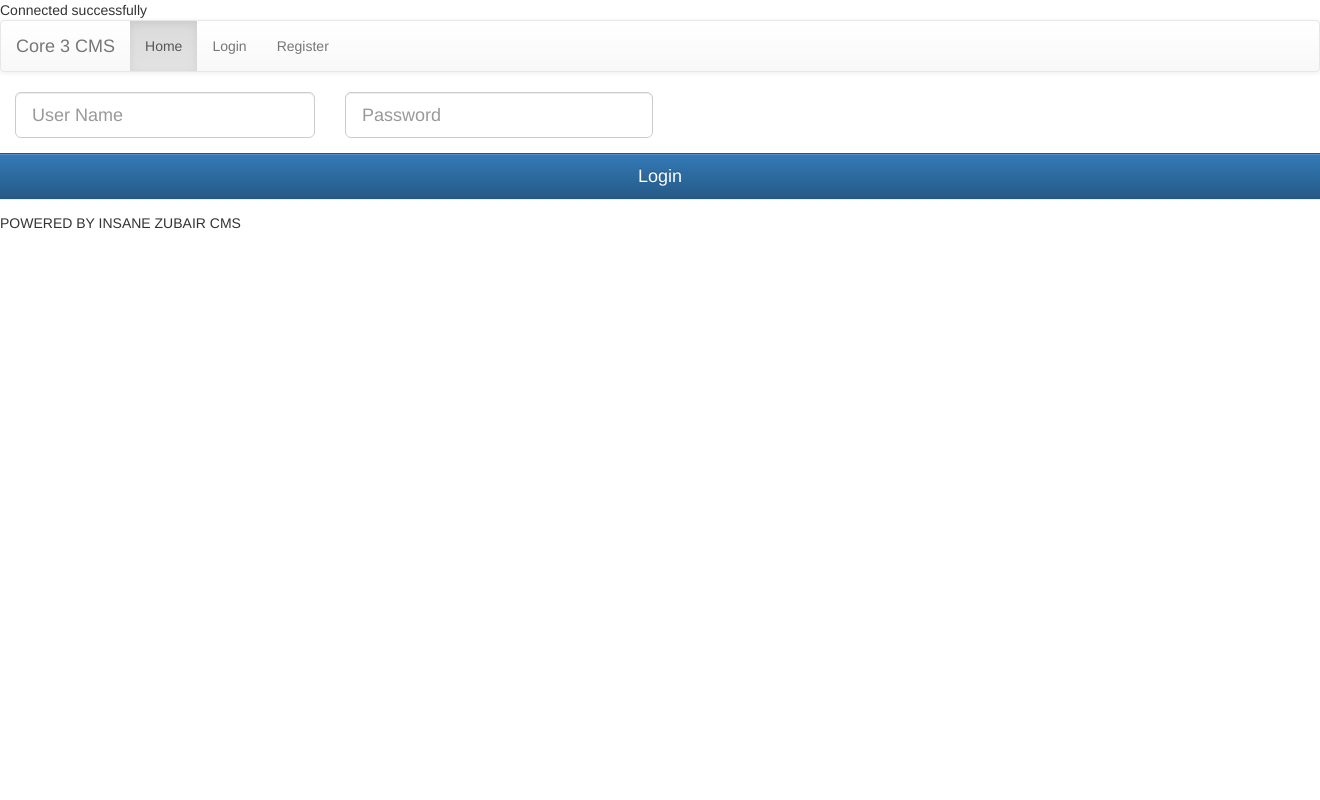
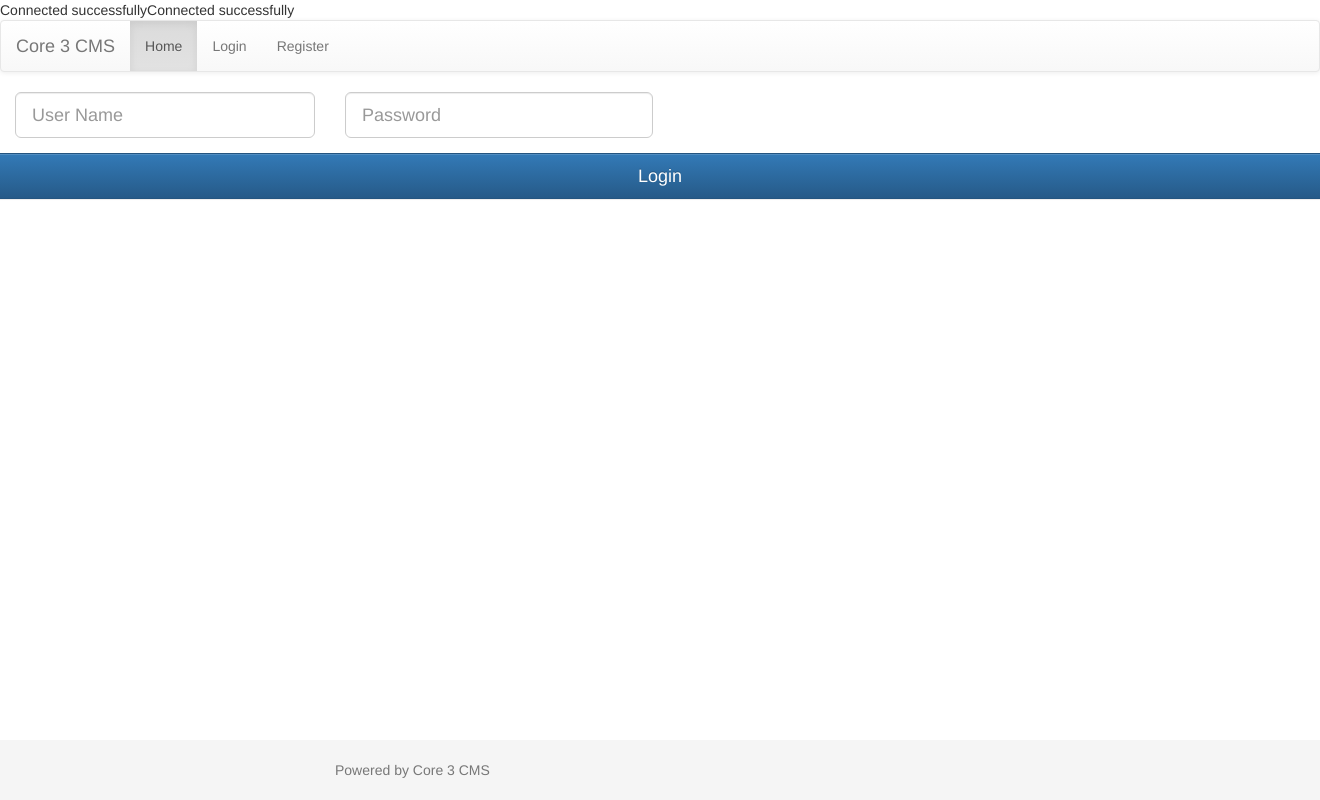
Before and after one commit to Core3Project/Core3, a PHP site: page /login.php in a window 1320 px wide; the page is wider, and only the part inside the window is pictured. Run offline with PHP 8.4, Linux system fonts and the light colour scheme.

Commit message:
Updated Footer
Footer Update

```diff
--- a/login.php
+++ b/login.php
@@ -9,7 +9,15 @@ print(load_which("system/templates/header.tpl.php"));
 <body>
 <head>
 </head>
+<?php
+if(isset(($_POST['submit']))){
 
+  $username = ($_POST['username']);
+  $email = ($_POST['email']);
+  $password = ($_POST['password']);
+}
+
+ ?>
 
 <form role="form" method="post" action="" autocomplete="off">
                 <div class="form-group col-lg-3">
--- /dev/null
+++ b/system/core/auth.php
@@ -0,0 +1,23 @@
+<?php
+session_start();
+include "config.php";
+
+function Login($UN, $PW){
+    $sql = "SELECT ID, Username, Password FROM users WHERE Username=\"" . $UN ."\"" and "Password=\"" . $PW ."\"";
+    $result = SendSQL($sql);
+    if ($result->num_rows > 0) {
+        // output data of each row
+        while($row = $result->fetch_assoc()) {
+			       $_SESSION["login"] = true;
+             GetRole();
+             header('Location: UserHome.php') ;
+        }
+    } else {
+        $output .= "<tr>No results</tr>";
+        echo $output;
+		    $_SESSION["login"] = false;
+    }
+  }
+
+
+ ?>
--- a/system/core/init.php
+++ b/system/core/init.php
@@ -7,5 +7,6 @@ Zubair Fazal cms
 
 include "config.php";
 include "theme.php";
+include "auth.php";
 
 ?>
--- a/system/templates/footer.tpl.php
+++ b/system/templates/footer.tpl.php
@@ -1 +1,39 @@
-POWERED BY INSANE ZUBAIR CMS
+<style>
+/* Sticky footer styles
+-------------------------------------------------- */
+html {
+  position: relative;
+  min-height: 100%;
+}
+body {
+  /* Margin bottom by footer height */
+  margin-bottom: 60px;
+}
+.footer {
+  position: absolute;
+  bottom: 0;
+  width: 100%;
+  /* Set the fixed height of the footer here */
+  height: 60px;
+  background-color: #f5f5f5;
+}
+
+
+/* Custom page CSS
+-------------------------------------------------- */
+/* Not required for template or sticky footer method. */
+
+.container {
+  width: auto;
+  max-width: 680px;
+  padding: 0 15px;
+}
+.container .text-muted {
+  margin: 20px 0;
+}
+</style>
+    <footer class="footer">
+      <div class="container">
+        <p class="text-muted">Powered by Core 3 CMS</p>
+      </div>
+    </footer>
```
